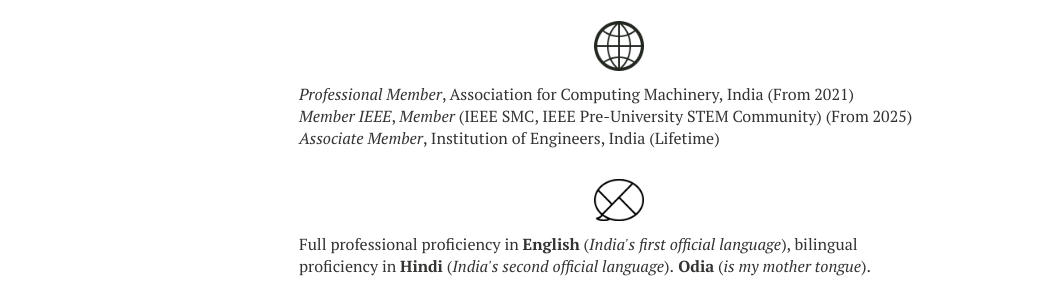
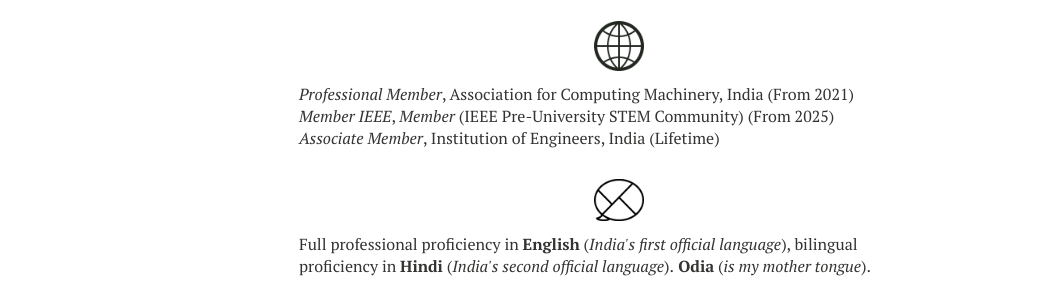
Before and after one commit to ashutoshsatapathy1990/ashutoshsatapathy1990.github.io, a Jekyll site: the page built from cv.md, in a window 1280 px wide. Shown: the part 1176-1476 px from the top of the page, without its empty margins (21-1066 px from the left). Built offline with Jekyll 4.4.1, drawn with Linux system fonts in a browser that asks for light colours; nearby versions of some CDN libraries.

Commit message:
Update cv.html

```diff
--- a/_layouts/cv.html
+++ b/_layouts/cv.html
@@ -78,7 +78,7 @@
 
     <p align="center" class=bottom-small><img src="{{ site.url }}/images/CV/world.png" alt="Languages" width="50" height="50"></p>
     <p align="left"><i>Professional Member</i>, Association for Computing Machinery, India (From 2021)</p>
-    <p align="left"><i>Member IEEE</i>, <i>Member</i> (IEEE SMC, IEEE Pre-University STEM Community) (From 2025)</p>
+    <p align="left"><i>Member IEEE</i>, <i>Member</i> (IEEE Pre-University STEM Community) (From 2025)</p>
     <p align="left" class="bottom-three"><i>Associate Member</i>, Institution of Engineers, India (Lifetime)</p>
 
     <p align="center" class=bottom-small><img src="{{ site.url }}/images/CV/talk.png" alt="Languages" width="50" height="50"></p>
```
